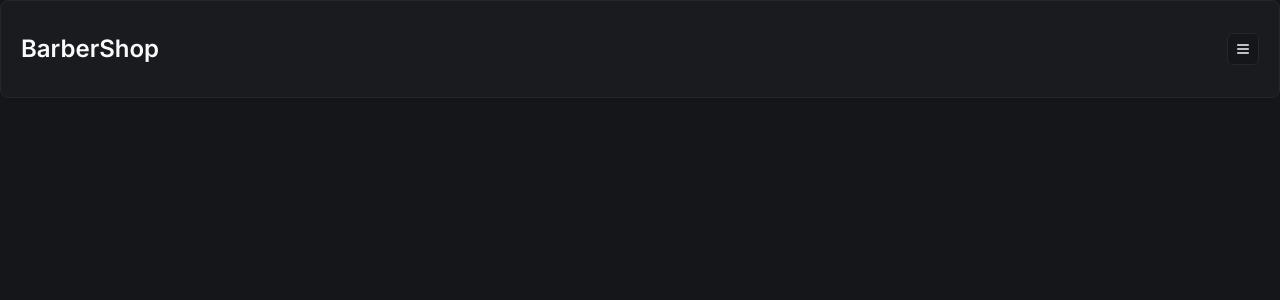
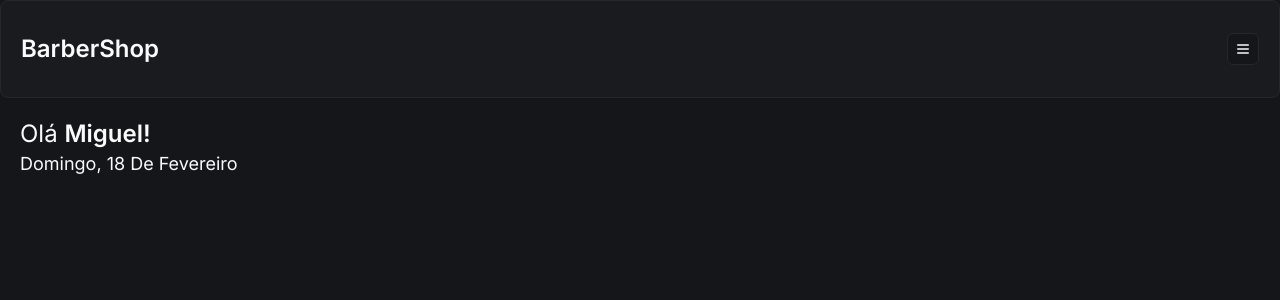
Before and after one commit to JoaoMaciel5G/BarberShop, a Next.js app: page / in a window 1280 px wide. Shown: the top 300 px of the page. Built offline with nearby package versions, Linux system fonts and the light colour scheme.

Commit message:
feat: add welcome message

```diff
--- a/package.json
+++ b/package.json
@@ -16,6 +16,7 @@
     "@radix-ui/react-slot": "^1.0.2",
     "class-variance-authority": "^0.7.0",
     "clsx": "^2.1.0",
+    "date-fns": "^3.3.1",
     "lucide-react": "^0.331.0",
     "next": "14.1.0",
     "react": "^18",
--- a/src/app/(home)/page.tsx
+++ b/src/app/(home)/page.tsx
@@ -1,9 +1,18 @@
 import Header from "@/_components/Header";
+import {format} from "date-fns"
+import { ptBR } from "date-fns/locale";
 
 export default function Home() {
   return (
     <main>
       <Header/>
+
+      <div className="px-5 pt-5">
+        <h2 className="text-2xl">Olá <span className="font-semibold">Miguel!</span></h2>
+        <p className="capitalize text-lg">{format(new Date(), "EEEE',' d ' de ' MMMM", {
+          locale: ptBR
+        })}</p>
+      </div>
     </main>
   );
 }
```
Also changed, not shown: 1 other file (tests, documents, lock files or other folders).
